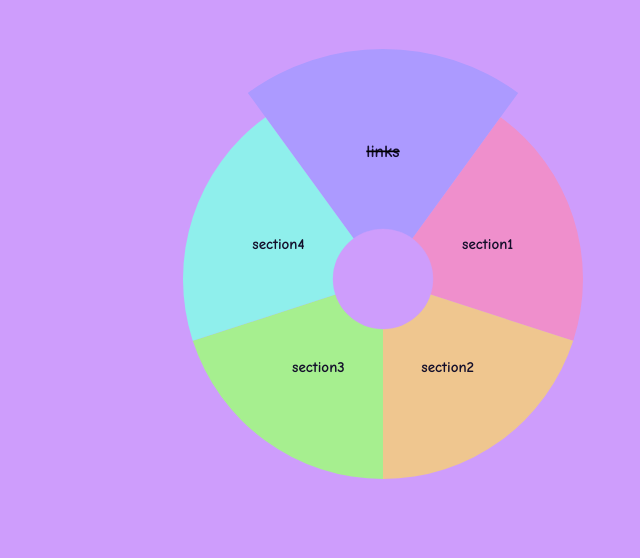
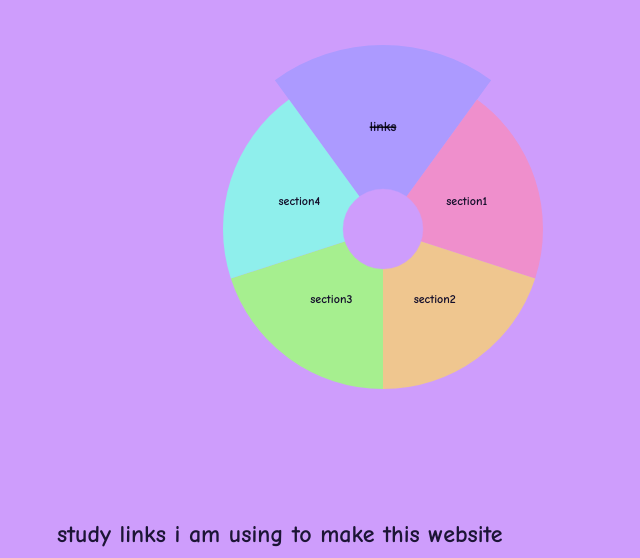
Before and after one commit to sloth-ian/portfolio-website, a plain HTML site: page index.html in a window 1280 px wide. Shown: the part 171-729 px from the top of the page, without its empty margins (257-897 px from the left). Drawn offline with Linux system fonts and the light colour scheme.

Commit message:
wheel adjustment

```diff
--- a/website/css/styles.css
+++ b/website/css/styles.css
@@ -87,7 +87,7 @@ html {
 /* PART TWO - THE WHEEL (ring disk circle spinny thing) */
 
 nav.wheel {     /* wheel variable */
-    --size: min(86vw, 500px);   /* size of the wheel (86% of view width at max) */
+    --size: min(86vw, 400px);   /* size of the wheel (86% of view width at max) */
     display: block;
     width: var(--size);
     max-width: none;
```
